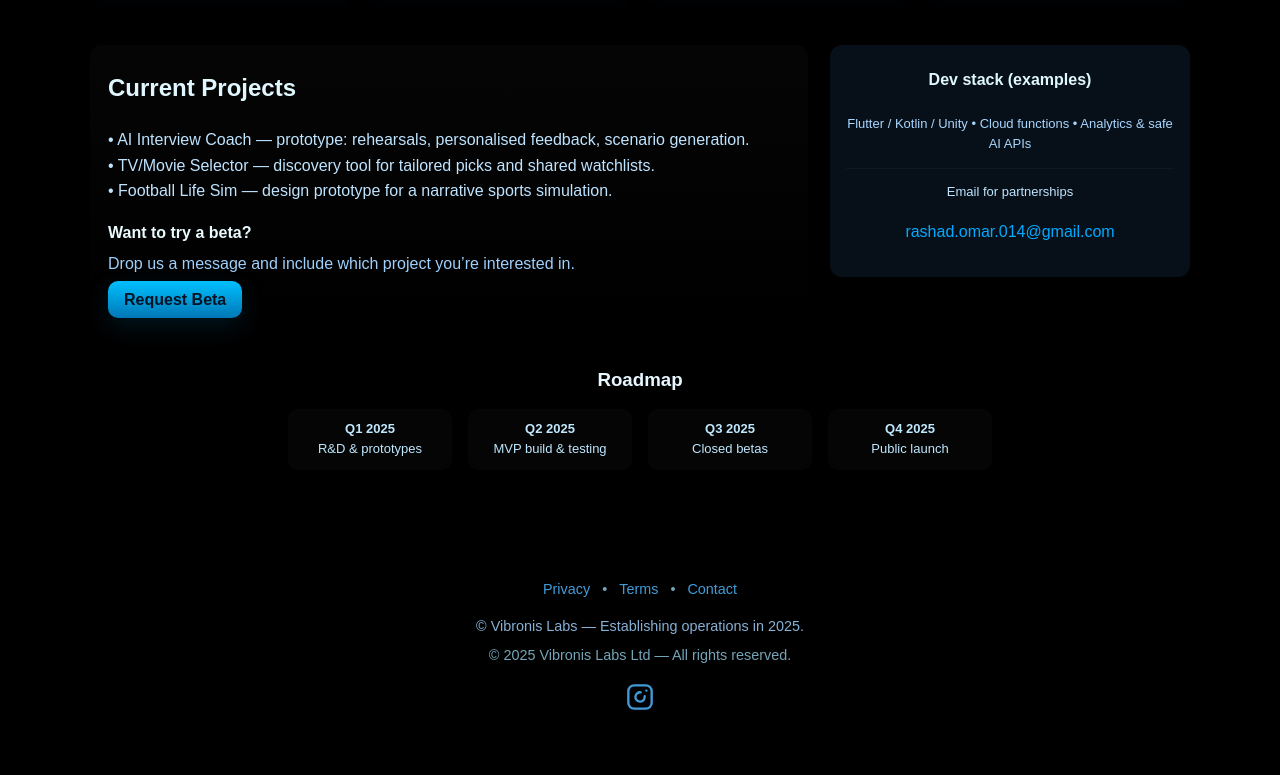
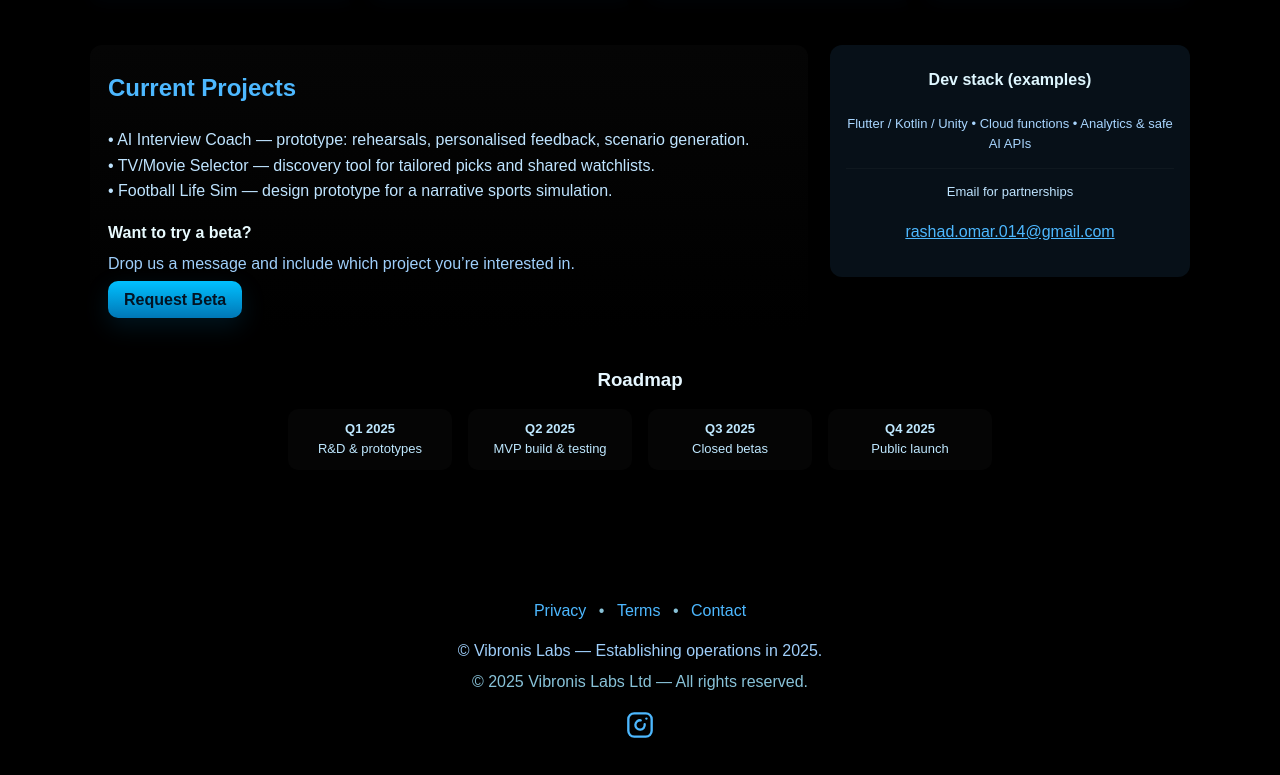
Before and after one commit to rashadomar014-create/vibronislabs.github.io, a plain HTML site: page index.html in a window 1280 px wide. Shown: the part 715-1490 px from the top of the page. Before the commit the page ends 1461 px from the top, so only its background shows below. Drawn offline with Linux system fonts and the light colour scheme.

Commit message:
Refactor CSS styles for layout and hover effects

```diff
--- a/styles.css
+++ b/styles.css
@@ -1,10 +1,23 @@
+/* ---------------------------------------------------
+   GLOBAL STYLES
+--------------------------------------------------- */
+
 body {
   margin: 0;
+  padding: 0;
   font-family: Arial, sans-serif;
   background: #000;
   color: #e0f7ff;
   line-height: 1.6;
 }
+
+img {
+  max-width: 100%;
+}
+
+/* ---------------------------------------------------
+   NAVIGATION
+--------------------------------------------------- */
 
 .top-nav {
   text-align: center;
@@ -17,27 +30,44 @@ body {
   color: #00aaff;
   font-weight: 600;
   text-decoration: none;
+  transition: color 0.3s ease;
 }
 
 .top-nav a:hover {
   text-decoration: underline;
+  color: #77c7ff;
 }
+
+/* ---------------------------------------------------
+   HEADER & LOGO
+--------------------------------------------------- */
 
 header {
   text-align: center;
-  padding: 40px 20px 20px 20px;
+  padding: 40px 20px;
 }
 
 .logo {
   width: 90px;
   height: 90px;
   margin-bottom: 12px;
+  animation: pulse 3s infinite ease-in-out;
+}
+
+@keyframes pulse {
+  0% { transform: scale(1); opacity: 1; }
+  50% { transform: scale(1.05); opacity: 0.9; }
+  100% { transform: scale(1); opacity: 1; }
 }
 
 .tagline {
   font-size: 1.2rem;
   opacity: 0.9;
 }
+
+/* ---------------------------------------------------
+   MAIN CONTENT SECTIONS
+--------------------------------------------------- */
 
 .content-section {
   max-width: 800px;
@@ -46,27 +76,59 @@ header {
   text-align: center;
 }
 
+h1, h2, h3 {
+  color: #4db8ff;
+}
+
+/* ---------------------------------------------------
+   LINKS
+--------------------------------------------------- */
+
+a {
+  color: #4db8ff;
+}
+
+a:hover {
+  color: #77c7ff;
+}
+
+/* ---------------------------------------------------
+   FOOTER
+--------------------------------------------------- */
+
 footer {
   text-align: center;
-  padding: 20px;
+  padding: 28px 0;
+  background: #000;
+  margin-top: 60px;
   color: #88c2d8;
-  font-size: 0.9rem;
-  margin-top: 40px;
-  opacity: 0.85;
 }
 
-footer a {
-  color: #00aaff;
+footer .footer-links a {
+  color: #4db8ff;
   text-decoration: none;
-}
-footer a:hover {
-  text-decoration: underline;
+  margin: 0 8px;
+  transition: color 0.3s ease;
 }
 
-.email-link {
-  color: #00aaff;
-  text-decoration: none;
+footer .footer-links a:hover {
+  text-decoration: underline;
+  color: #77c7ff;
 }
-.email-link:hover {
-  text-decoration: underline;
+
+footer p {
+  margin: 6px 0;
 }
+
+footer .social-links {
+  margin-top: 14px;
+}
+
+footer .social-links a svg {
+  transition: transform 0.3s ease, stroke 0.3s ease;
+}
+
+footer .social-links a svg:hover {
+  transform: scale(1.15);
+  stroke: #77c7ff;
+}
```
